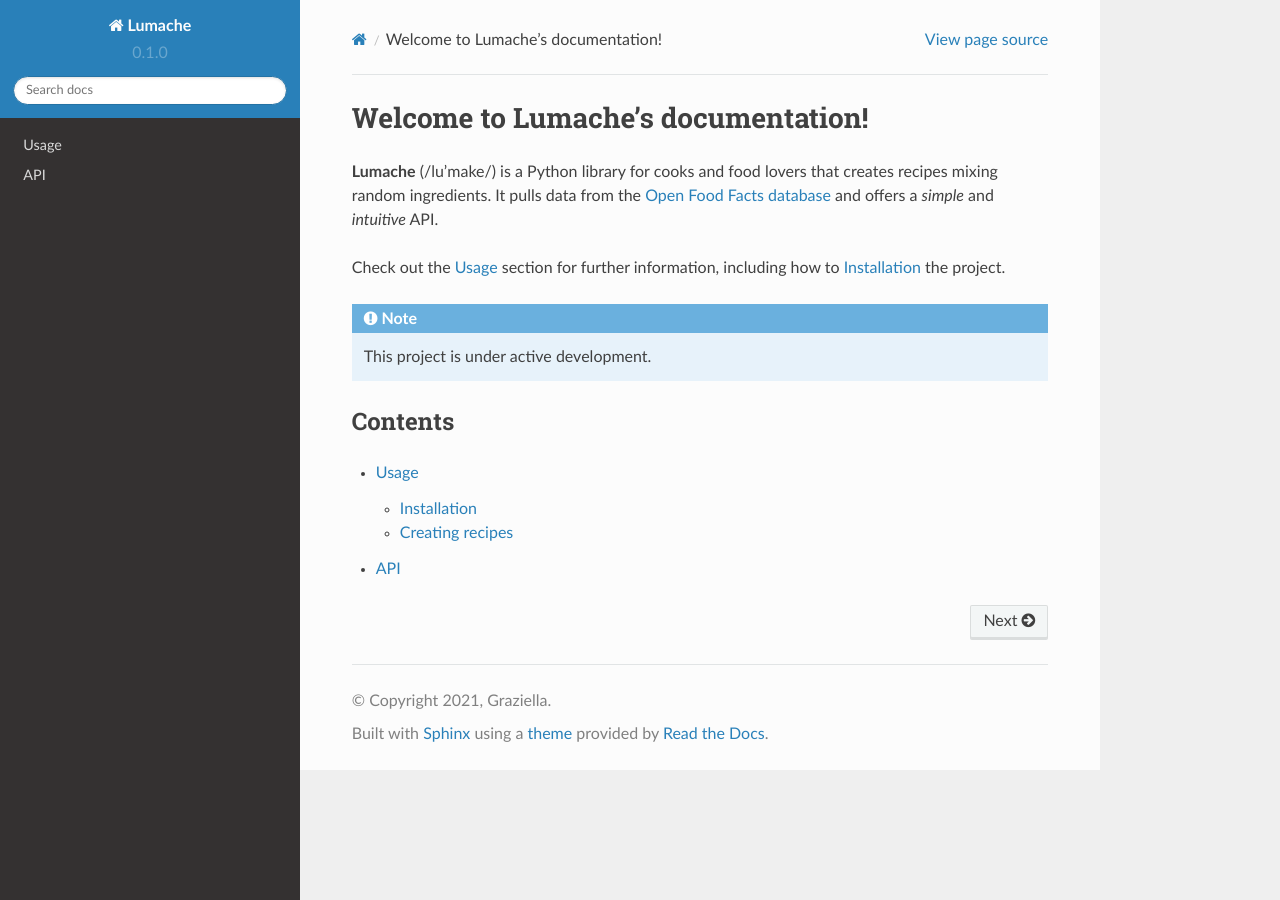
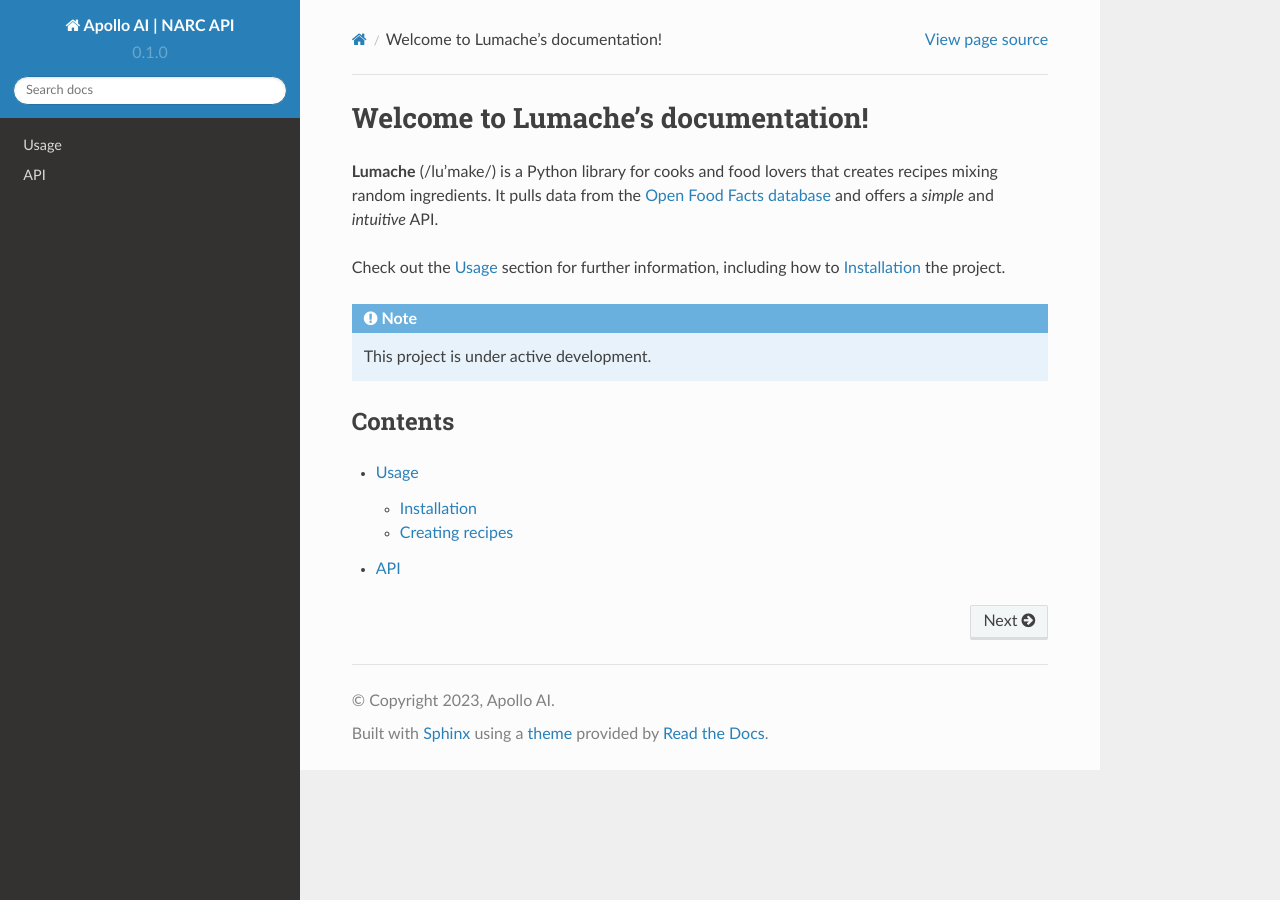
Before and after one commit to pseudohvr/narcapi-rtd, a Sphinx documentation site: the page built from docs/source/index.rst, in a window 1280 px wide. Built offline with Sphinx 7.4.7 and the Read the Docs theme 2.0.0, drawn with Linux system fonts in a browser that asks for light colours.

Commit message:
Update conf.py

```diff
--- a/docs/source/conf.py
+++ b/docs/source/conf.py
@@ -2,9 +2,9 @@
 
 # -- Project information
 
-project = 'Lumache'
-copyright = '2021, Graziella'
-author = 'Graziella'
+project = 'Apollo AI | NARC API'
+copyright = '2023, Apollo AI'
+author = 'apollodev'
 
 release = '0.1'
 version = '0.1.0'
```
